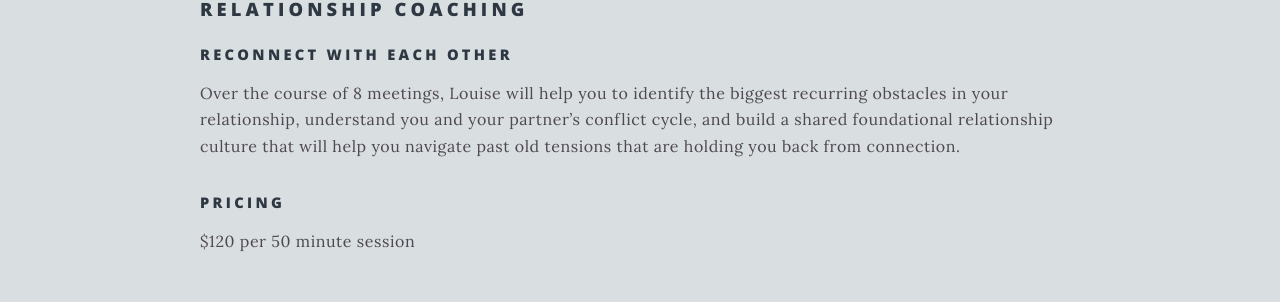
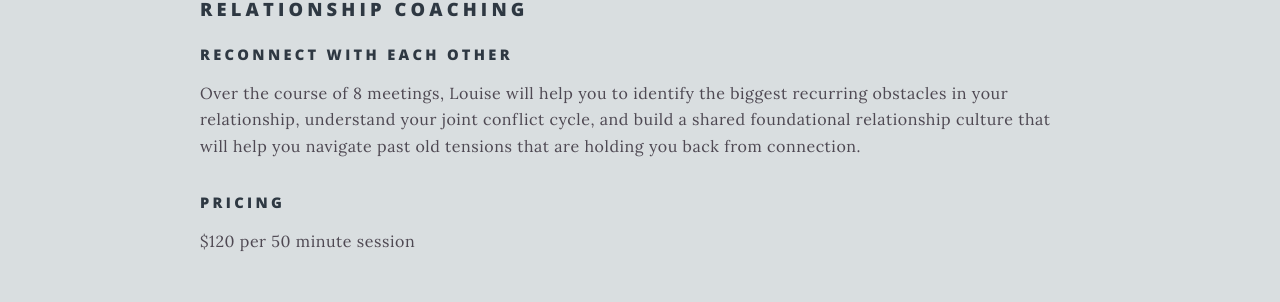
Before and after one commit to lehead/lehead.github.io, a Jekyll site: the page built from _pages/coaching.html, in a window 1280 px wide and 900 px high, scrolled down 476 px. Shown: the part 177-479 px from the top of the window. Built offline with Jekyll 4.4.1, drawn with Linux system fonts in a browser that asks for light colours.

Commit message:
edit rel coaching

```diff
--- a/_pages/coaching.html
+++ b/_pages/coaching.html
@@ -15,7 +15,7 @@ background-image: couplereddress_omar-lopez-1104241-unsplash.jpg
 <h2>Relationship Coaching</h2>
 <h4>Reconnect with each other</h4>
 <p>
-Over the course of 8 meetings, Louise will help you to identify the biggest recurring obstacles in your relationship, understand you and your partner’s conflict cycle, and build a shared foundational relationship culture that will help you navigate past old tensions that are holding you back from connection.
+Over the course of 8 meetings, Louise will help you to identify the biggest recurring obstacles in your relationship, understand your joint conflict cycle, and build a shared foundational relationship culture that will help you navigate past old tensions that are holding you back from connection.
 </p>
 <h4>Pricing</h4>
 <p>$120 per 50 minute session</p>
```
